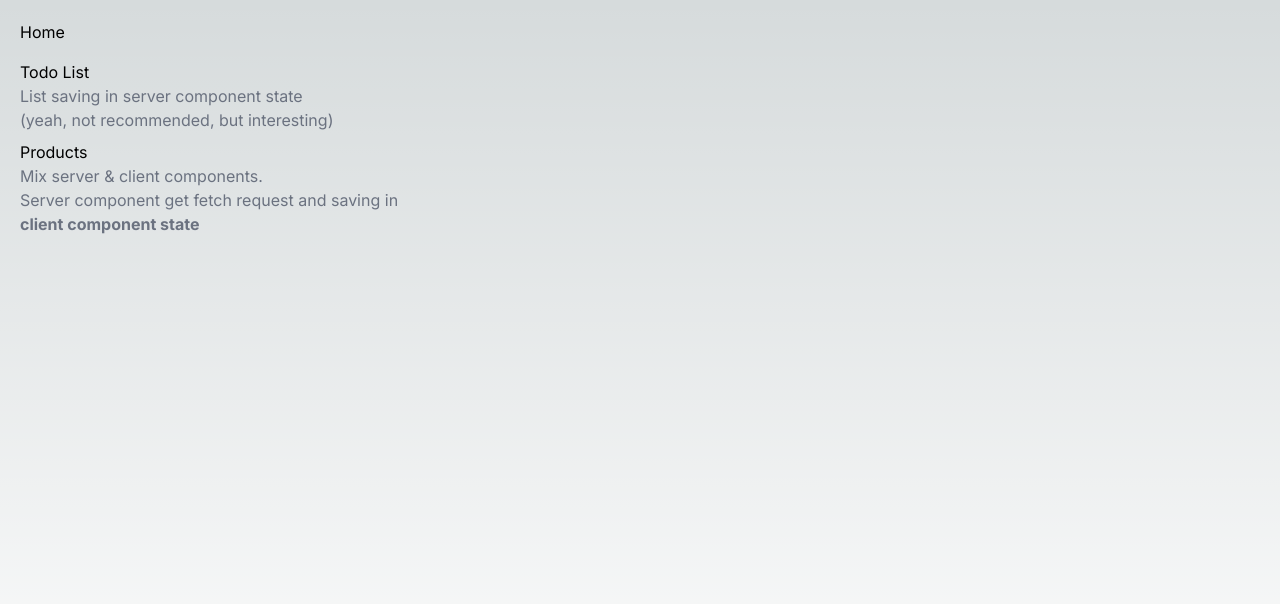
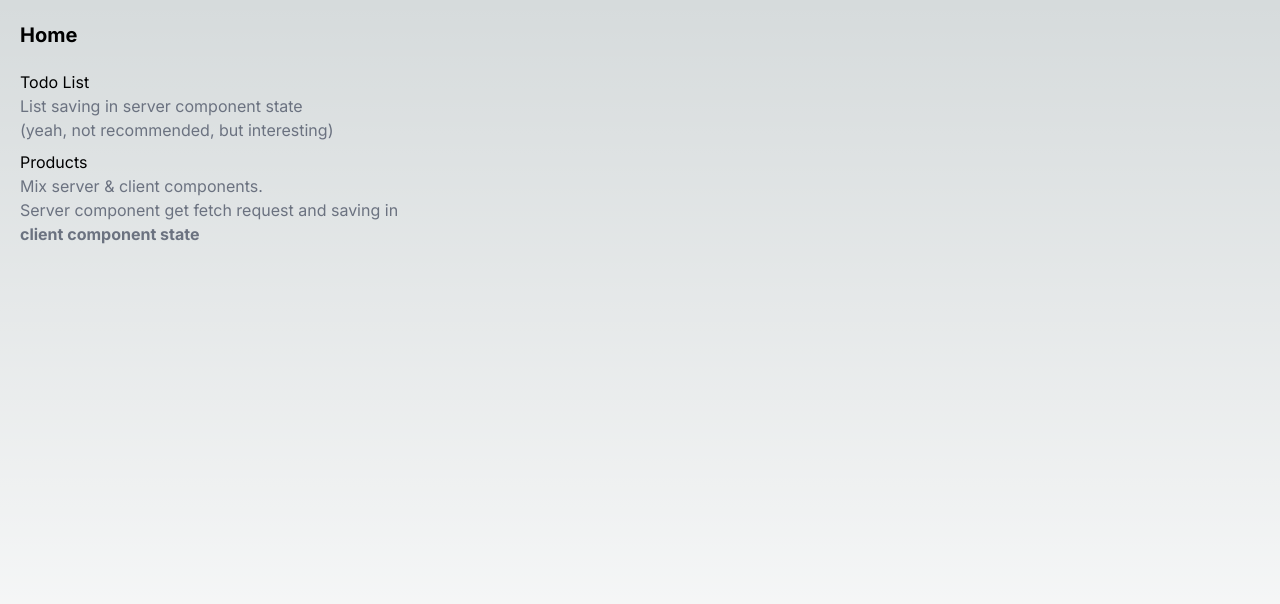
Before and after one commit to kostyaraf/next13-test, a Next.js app: page / in a window 1280 px wide. Shown: the top 604 px of the page. Built offline with nearby package versions, Linux system fonts and the light colour scheme.

Commit message:
Fixed title page

```diff
--- a/src/Components/PageTitle.tsx
+++ b/src/Components/PageTitle.tsx
@@ -4,5 +4,5 @@ type Props = {
   children?: ReactNode;
 };
 export default function PageTitle({ children }: Props) {
-  return <h1 className="text-4xl font-bold mb-4">{children}</h1>;
+  return <h1 style={{marginBottom: 20, fontWeight: 'bold', fontSize: 20}}>{children}</h1>;
 }
```
